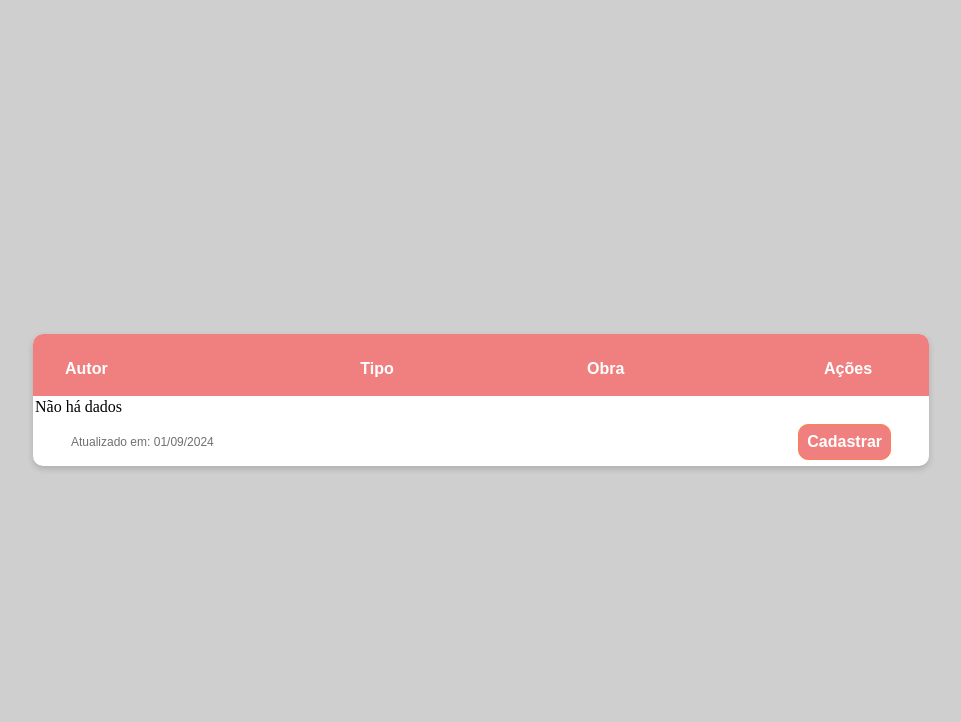
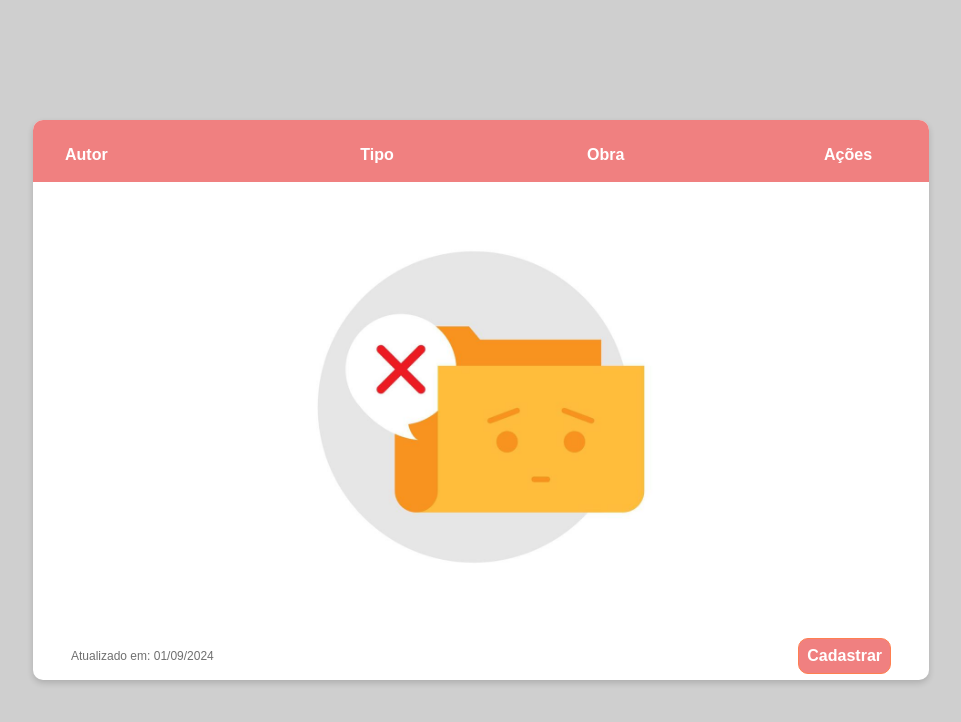
Before and after one commit to evandrosiq/authorApp, a React (Vite) app: page / in a window 1280 px wide. Shown: the top 722 px of the page, without its empty margins (159-1120 px from the left). Built offline with nearby package versions, Linux system fonts and the light colour scheme.

Commit message:
add data not found

```diff
--- a/src/components/AuthorDataTable.tsx
+++ b/src/components/AuthorDataTable.tsx
@@ -22,7 +22,11 @@ export function AuthorDataTable({ tableData }: AuthorDataTableProps) {
         ))
       ) : (
         <tr>
-          <td>Não há dados</td>
+          <td>
+            <div className="table__img-content">
+              <img src="src/assets/no-result-data-not-found-vetor.jpg" alt="Não há dados" />
+            </div>
+          </td>
         </tr>
       )}
     </tbody>
--- a/src/scss/_dataTable.scss
+++ b/src/scss/_dataTable.scss
@@ -58,4 +58,13 @@
         }
     }
 
+    &__img-content {
+        display: flex;
+        justify-content: center;
+
+        img {
+            max-width: 50%;
+        }
+    }
+
 }
--- a/src/scss/_table.scss
+++ b/src/scss/_table.scss
@@ -5,5 +5,6 @@
     box-shadow: 0 3px 6px 0 rgba(0, 0, 0, 0.16);
     border-radius: 10px;
     width: 70%;
+    min-width: 70%;
     background-color: $white;
 }
```
Also changed, not shown: src/assets/no-result-data-not-found-vetor.jpg (added).
